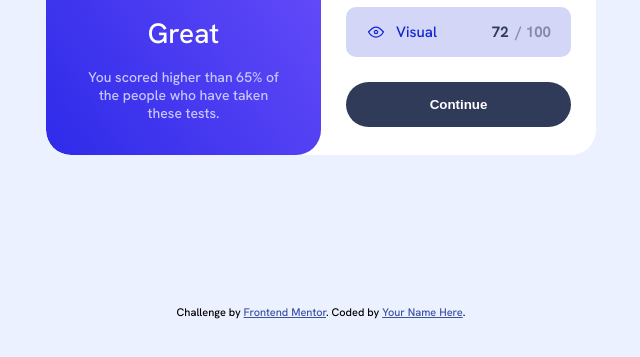
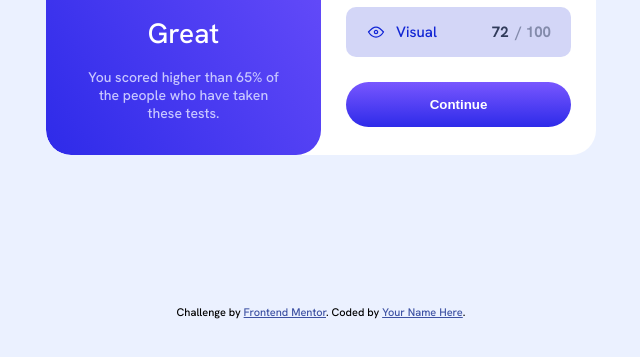
Before and after one commit to sergio-atreides/frontend-mentor-04--results-summary-component, a plain HTML site: page index.html in a window 1280 px wide. In both pictures the pointer is over the button "Continue". Shown: the part 395-752 px from the top of the page, without its empty margins (319-959 px from the left). Drawn offline with Linux system fonts and the light colour scheme.

Commit message:
Update styles.css
button hover

```diff
--- a/styles.css
+++ b/styles.css
@@ -156,6 +156,10 @@ body {
     border: 0;
     border-radius: 100px;
 }
+.continue-btn:hover {
+    cursor: pointer;
+    background-image: linear-gradient(to top, var(--light-royal-blue), var(--light-slate-blue));
+}
 footer {
     text-align: center;
     display: flex;
```
